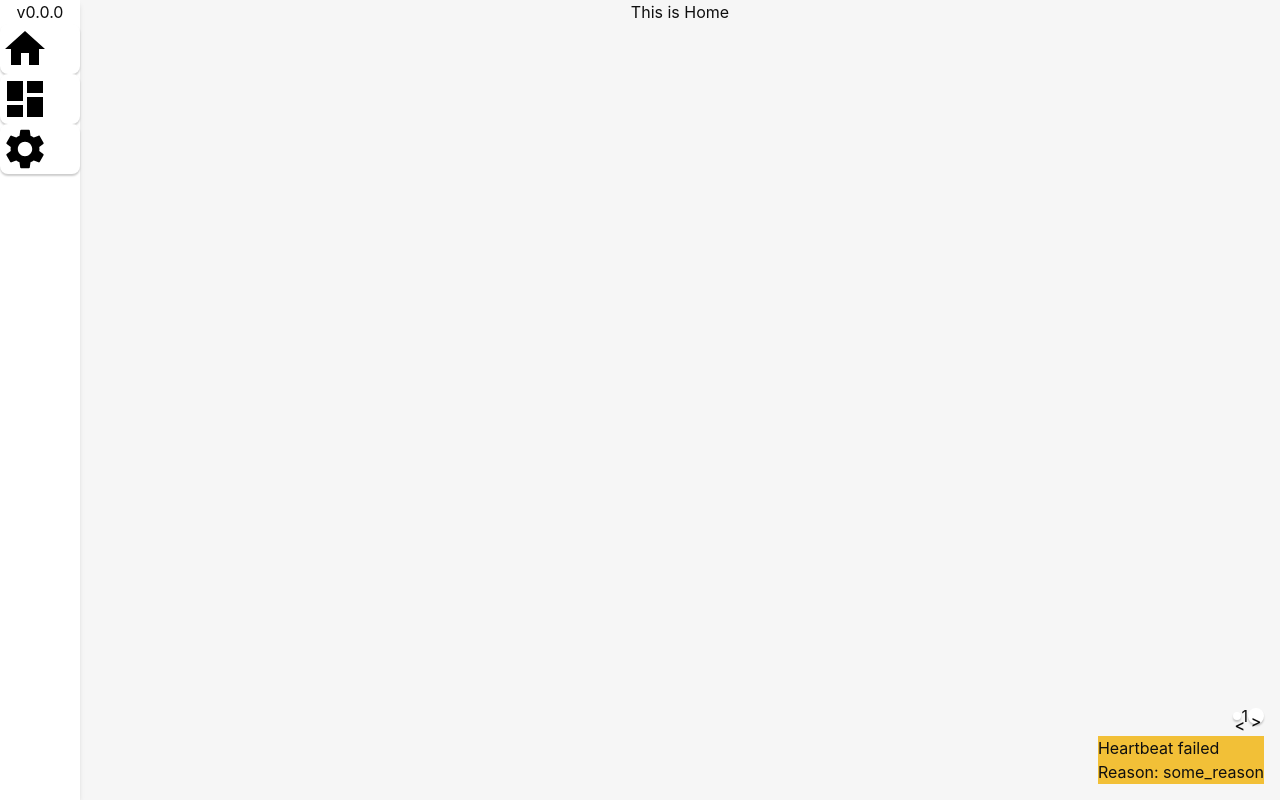
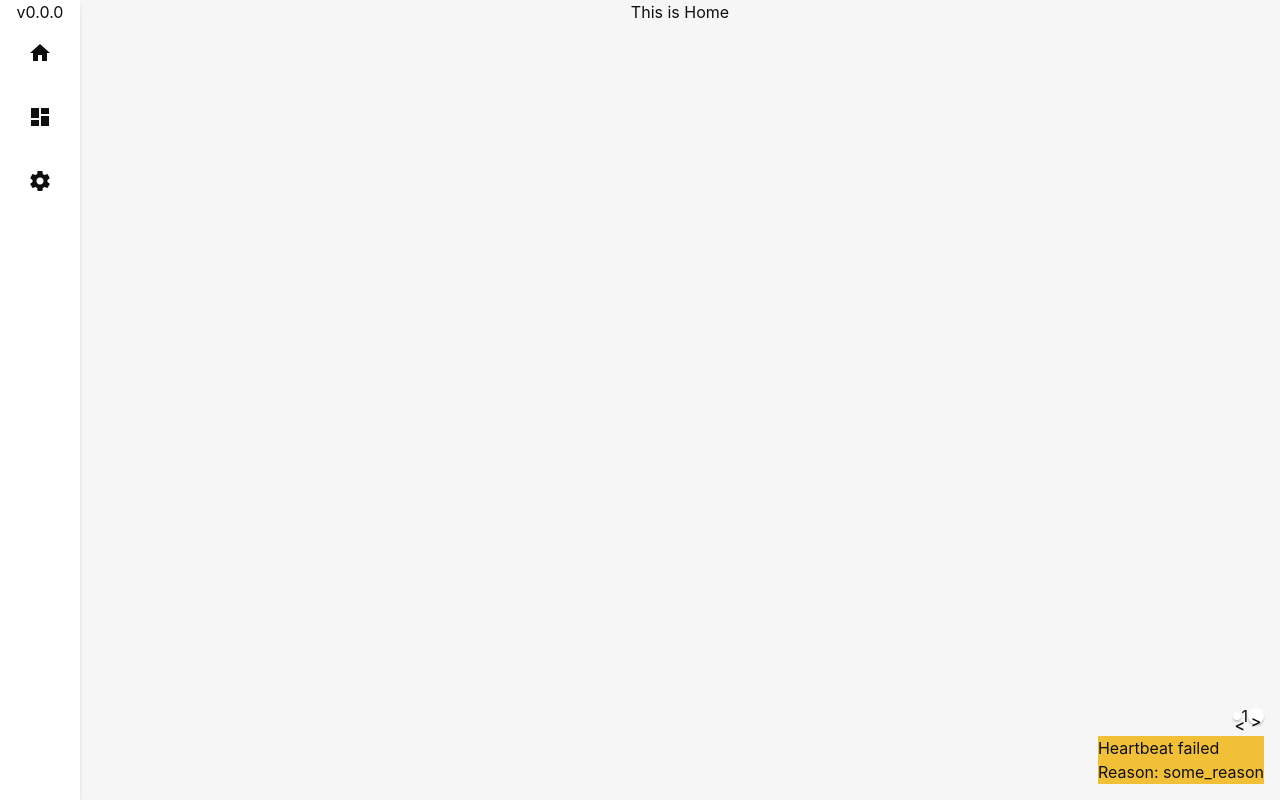
Before and after one commit to Owlput/OwlPort-Desktop, a Vue app: page /overview in a window 1280 px wide. Built offline with nearby package versions, Linux system fonts and the light colour scheme.

Commit message:
material icons added

```diff
--- a/src/components/SideNav.vue
+++ b/src/components/SideNav.vue
@@ -17,14 +17,26 @@ const alert = () => {
     <div class="mx-auto">
       <p>v0.0.0</p>
     </div>
-    <button class="" @click="router.push('/')">
-      <img src="../assets/icons/home_black_48dp.svg"/>
+    <button class="tabBtn" @click="router.push('/')">
+      <span class="material-icons m-auto">home</span>
     </button>
-    <button class="" @click="router.push('/overview')">
-      <img src="../assets/icons/dashboard_black_48dp.svg"/>
+    <button class="tabBtn" @click="router.push('/overview')">
+      <span class="material-icons m-auto">dashboard</span>
     </button>
-    <button class="" @click="router.push('/settings')">
-      <img src="../assets/icons/settings_black_48dp.svg"/>
+    <button class="tabBtn" @click="router.push('/settings')">
+      <span class="material-icons m-auto">settings</span>
     </button>
   </div>
 </template>
+<style scoped>
+.tabBtn{
+  margin: 0px;
+  border: none;
+  box-shadow: none;
+  border-radius: 0px;
+  height:4rem;
+}
+.tabBtn:hover{
+  background-color: gainsboro;
+}
+</style>
--- a/src/style.css
+++ b/src/style.css
@@ -1,6 +1,31 @@
 @tailwind base;
 @tailwind components;
 @tailwind utilities;
+
+@font-face {
+  font-family: 'Material Icons';
+  font-style: normal;
+  font-weight: 400;
+  src: url(assets/material_icons.woff2) format('woff2');
+}
+.material-icons {
+  font-family: 'Material Icons';
+  font-weight: normal;
+  font-style: normal;
+  font-size: 24px;
+  display: inline-block;
+  line-height: 1;
+  text-transform: none;
+  letter-spacing: normal;
+  word-wrap: normal;
+  white-space: nowrap;
+  direction: ltr;
+
+  -webkit-font-smoothing: antialiased;
+  text-rendering: optimizeLegibility;
+  -moz-osx-font-smoothing: grayscale;
+}
+
 
 :root {
   font-family: Inter, Avenir, Helvetica, Arial, sans-serif;
```
Also changed, not shown: src/assets/material_icons.woff2 (added).
